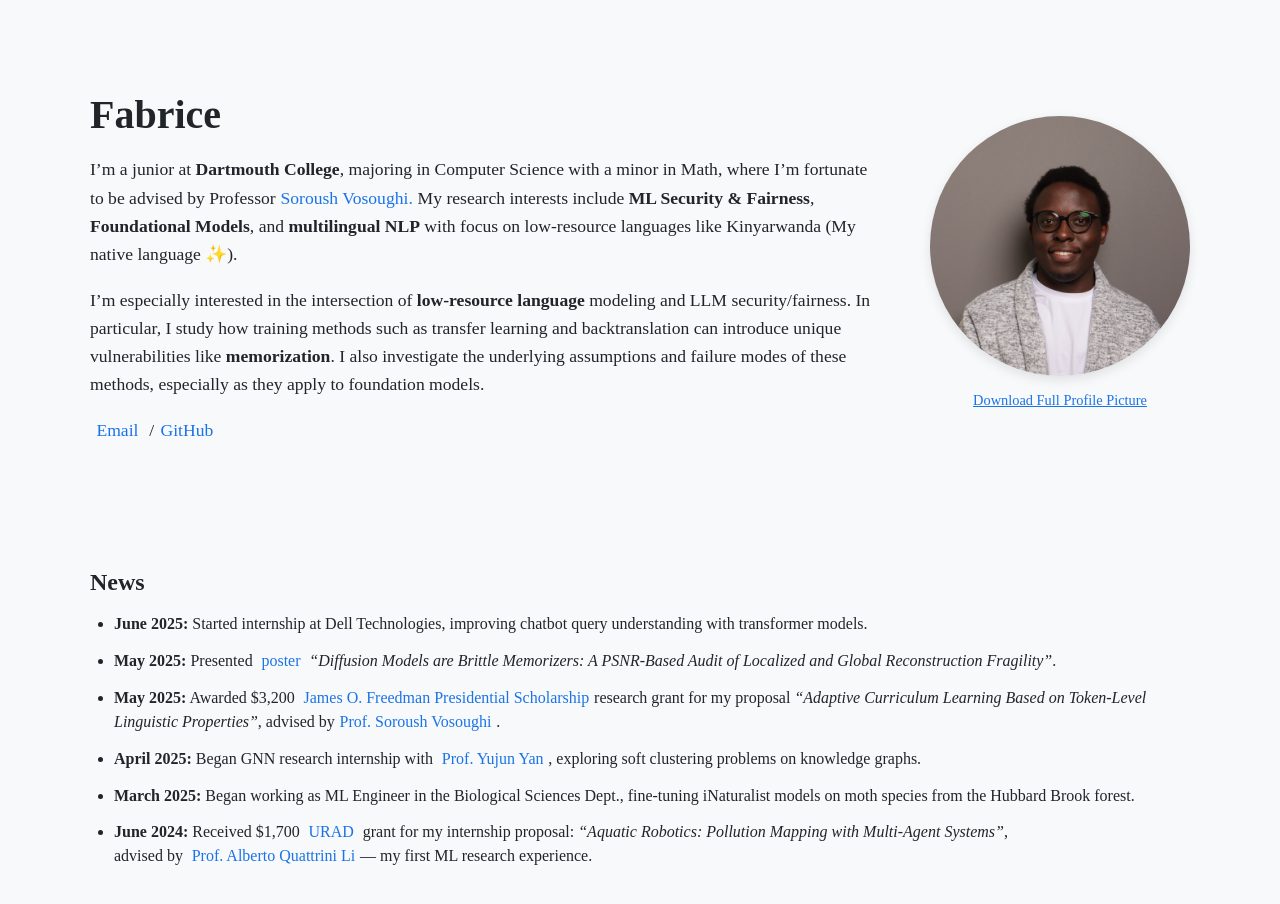
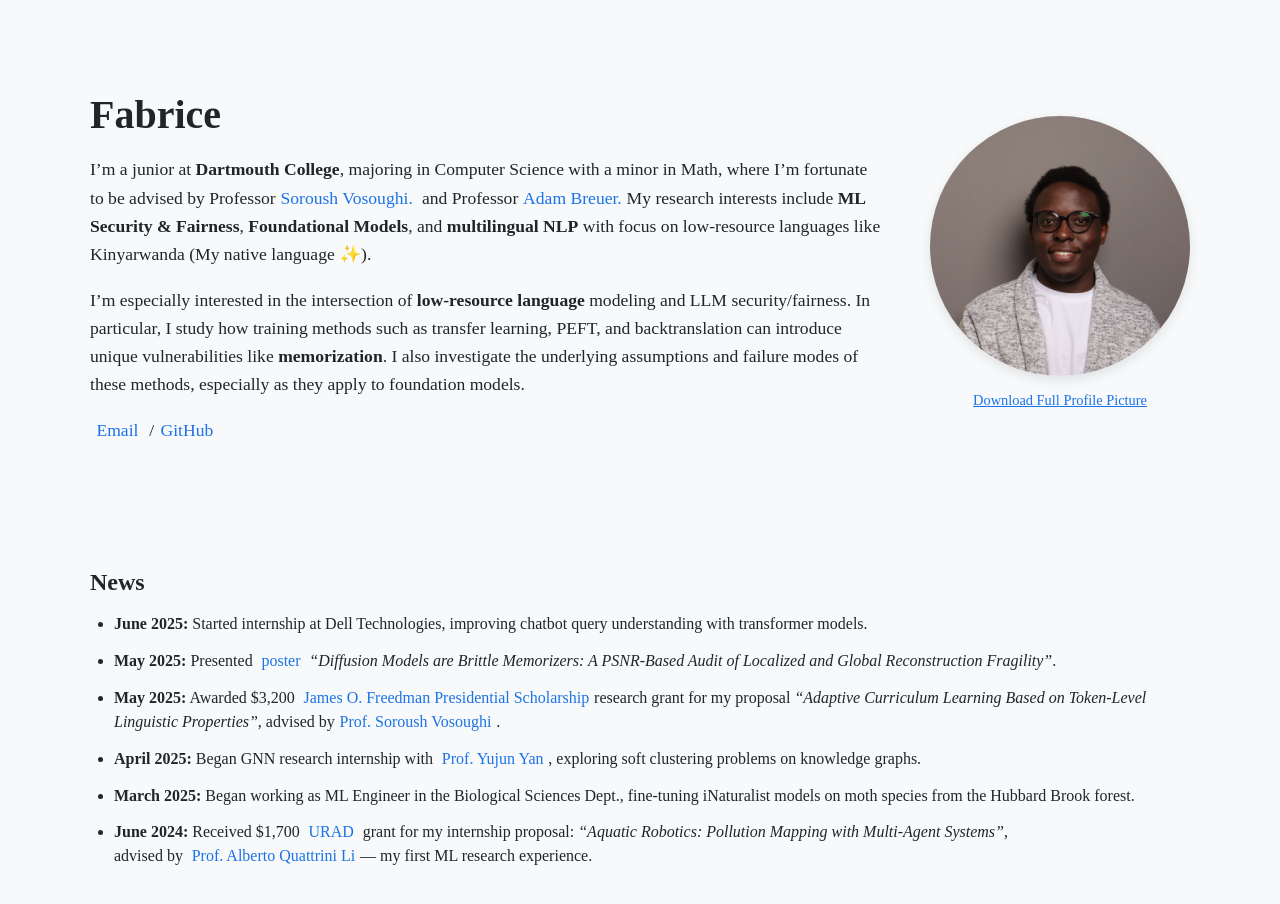
Before and after one commit to Manzi-Fabrice/manzi-fabrice.github.io, a React (Vite) app: page / in a window 1280 px wide. Shown: the top 904 px of the page. Built offline with nearby package versions, Linux system fonts and the light colour scheme.

Commit message:
fixed bug

```diff
--- a/src/index.jsx
+++ b/src/index.jsx
@@ -10,13 +10,14 @@ function App() {
         <p>
           I’m a junior at <strong>Dartmouth College</strong>, majoring in Computer Science with a minor in Math,
           where I’m fortunate to be advised by Professor
-          <strong><a className="inline-link" href="https://www.cs.dartmouth.edu/~soroush/" target="_blank" rel="noreferrer">Soroush Vosoughi.</a></strong>
+          <strong><a className="inline-link" href="https://www.cs.dartmouth.edu/~soroush/" target="_blank" rel="noreferrer">Soroush Vosoughi.</a></strong> and Professor
+          <strong><a className="inline-link" href="https://www.adambreuer.com/" target="_blank" rel="noreferrer">Adam Breuer.</a></strong>
           My research interests include <strong>ML Security & Fairness</strong>, <strong>Foundational Models</strong>,
           and <strong>multilingual NLP</strong> with focus on low-resource languages like Kinyarwanda (My native language ✨).
         </p>
         <p>
           I’m especially interested in the intersection of <strong>low-resource language </strong>modeling and LLM security/fairness.
-          In particular, I study how training methods such as transfer learning and backtranslation can introduce
+          In particular, I study how training methods such as transfer learning, PEFT, and backtranslation can introduce
           unique vulnerabilities like <strong>memorization</strong>.
           I also investigate the underlying assumptions and failure modes of these methods, especially as they apply to foundation models.
         </p>
```
